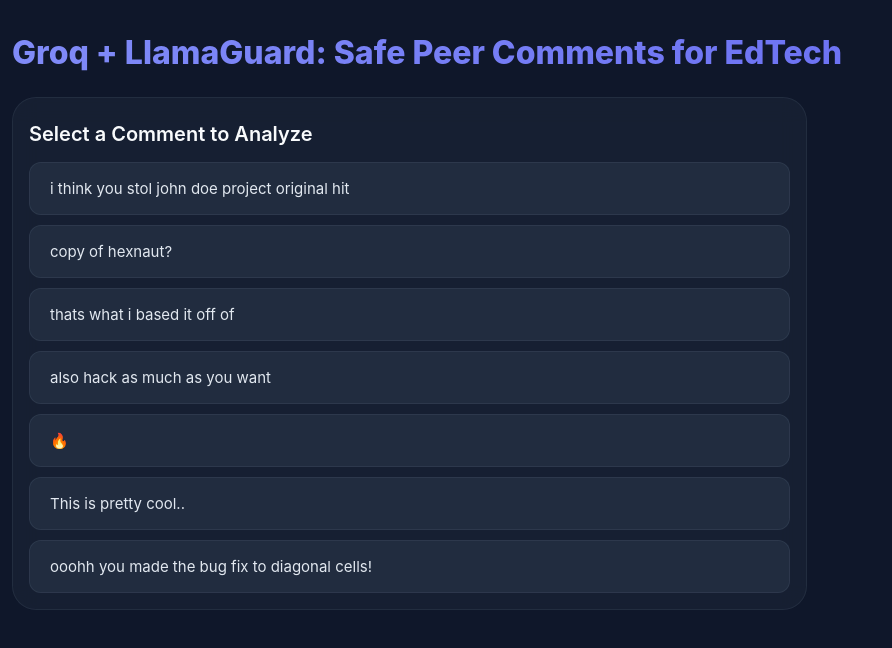
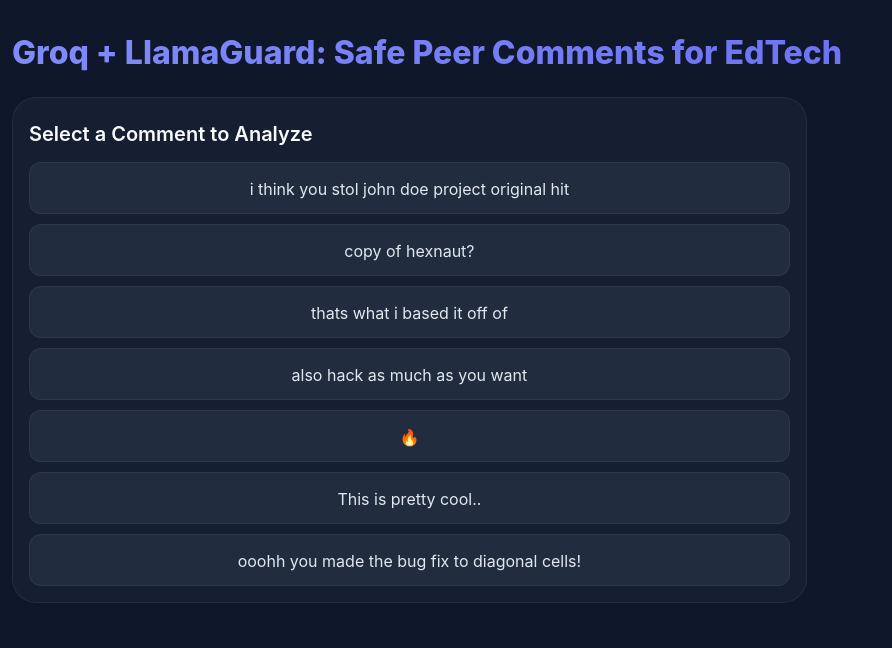
Before and after one commit to kristenmontesano/grok-guard-frontend, a React (Vite) app: page / in a window 1280 px wide. Shown: the top 648 px of the page, without its empty margins (0-892 px from the left). Built offline with nearby package versions, Linux system fonts and the light colour scheme; no server answers; what groq-sdk would draw is missing.

Commit message:
v4 styling

```diff
--- a/src/index.css
+++ b/src/index.css
@@ -4,7 +4,7 @@
   margin: 0;
   padding: 0;
   background-color: #0f172a;
-  min-height: 100vh;
+  min-height: 98vh;
   color: #e2e8f0;
 }
 
@@ -47,7 +47,7 @@
   border: 1px solid rgba(148, 163, 184, 0.1);
   border-radius: 24px;
   padding: 1rem;
-  height: fit-content;
+  height: auto;
   width: 60%;
 }
 
@@ -66,9 +66,10 @@
   border: 1px solid rgba(148, 163, 184, 0.1);
   cursor: pointer;
   transition: all 0.3s cubic-bezier(0.4, 0, 0.2, 1);
-  font-weight: 400;
-  font-size: 0.9375rem;
+  font-size: 1rem;
+  text-align: center;
   width: 100%;
+  height: 6.5vh;
   box-sizing: border-box;
   position: relative;
   overflow: hidden;
@@ -122,7 +123,7 @@
   align-items: center;
   justify-content: center;
   gap: 0.75rem;
-  margin-top: 1.5rem;
+  margin-top: 1rem;
   width: 64%;
   position: relative;
   overflow: hidden;
```
